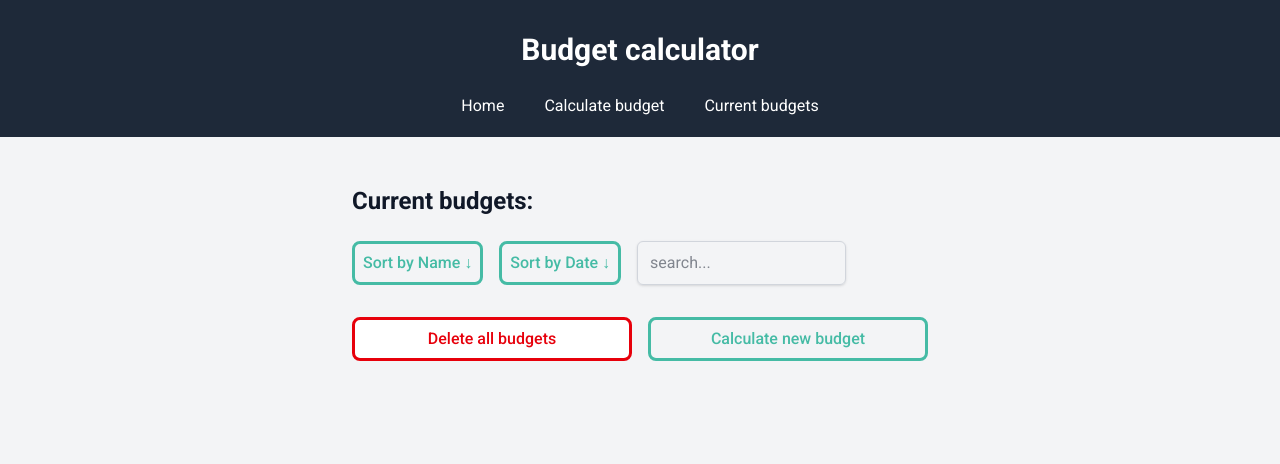
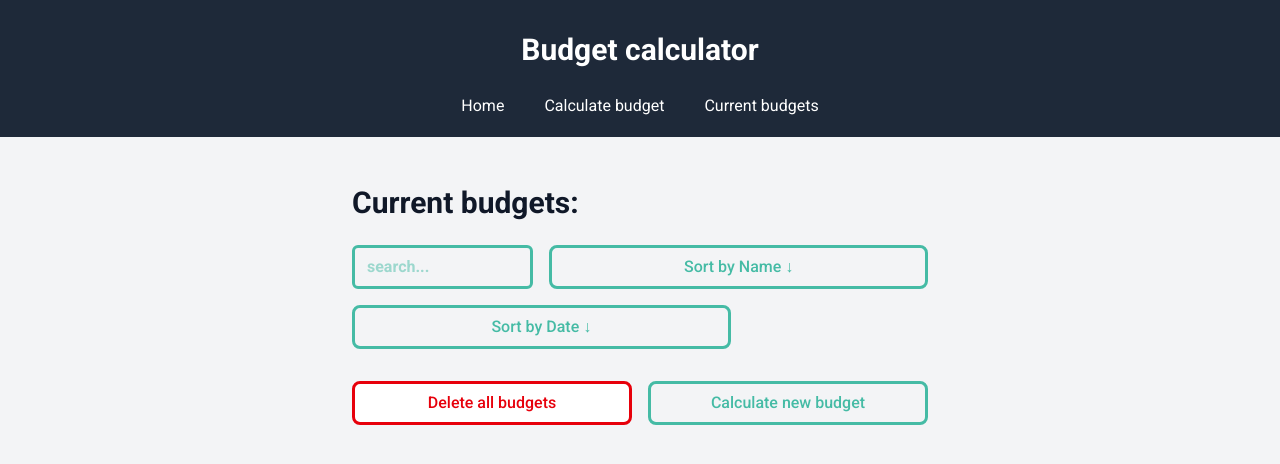
Before and after one commit to papercri/it-academy-s6-presupuestos-react, a React (Vite) app: page /progress in a window 1280 px wide. Shown: the top 464 px of the page. Built offline with nearby package versions, Linux system fonts and the light colour scheme.

Commit message:
DExercise 8 with styles

```diff
--- a/src/components/progress/ProgressBudgetLayout.tsx
+++ b/src/components/progress/ProgressBudgetLayout.tsx
@@ -58,25 +58,30 @@ function ProgressBudgetLayout() {
       <div className="max-w-xl w-full">
         <h3 className="my-6">Current budgets:</h3>
 
-        <div className="flex justify-start gap-4 mb-6 flex-wrap">
+        <div className="grid grid-cols-5 md:grid-cols-3 justify-items-stretch justify-around md:gap-4 gap-1 mb-6 ">
+          <div>
+            <input
+              type="text"
+              placeholder="search..."
+              value={searchTerm}
+              onChange={(e) => handleInputChange(e)}
+              className="form-input shadow-none py-1.5 border-3 border-[var(--color-selected)] ring-0 text-[var(--color-selected)] font-bold focus:bg-slate-200"
+            />
+          </div>
+          <div className="col-span-2">
             <SortButton
               onClick={handleSortByName}
               label="Sort by Name"
               isAsc={nameOrder}
             />
+          </div>
+          <div  className="col-span-2">
             <SortButton
               onClick={handleSortByDate}
               label="Sort by Date"
               isAsc={dateOrder}
             />
-
-          <input
-            type="text"
-            placeholder="search..."
-            value={searchTerm}
-            onChange={(e) => handleInputChange(e)}
-            className="form-input w-auto py-0"
-          />
+          </div>
         </div>
 
         <ProgressBudgetItem
--- a/src/components/ui/SortButton.tsx
+++ b/src/components/ui/SortButton.tsx
@@ -11,7 +11,7 @@ function SortButton({ onClick, label, isAsc }: SortButtonProps) {
   return (
     <button
       onClick={onClick}
-      className="btn-outline"
+      className="btn-outline !w-full"
     >
       {label} {isAsc ? "↑" : "↓"}
     </button>
--- a/src/index.css
+++ b/src/index.css
@@ -15,10 +15,10 @@
       @apply text-4xl font-bold mb-4 md:text-left text-center;
     }
     h2 {
-      @apply text-3xl font-semibold mb-3 md:text-left text-center;
+      @apply text-4xl font-semibold mb-5 md:text-left text-center;
     }
     h3 {
-      @apply text-2xl font-semibold mb-2 md:text-left text-center;
+      @apply text-3xl font-semibold mb-5 md:text-left text-center;
     }
     h4 {
       @apply text-xl font-medium mb-2 md:text-left text-center;
```
Lines whose indentation alone changed are shown as unchanged.
